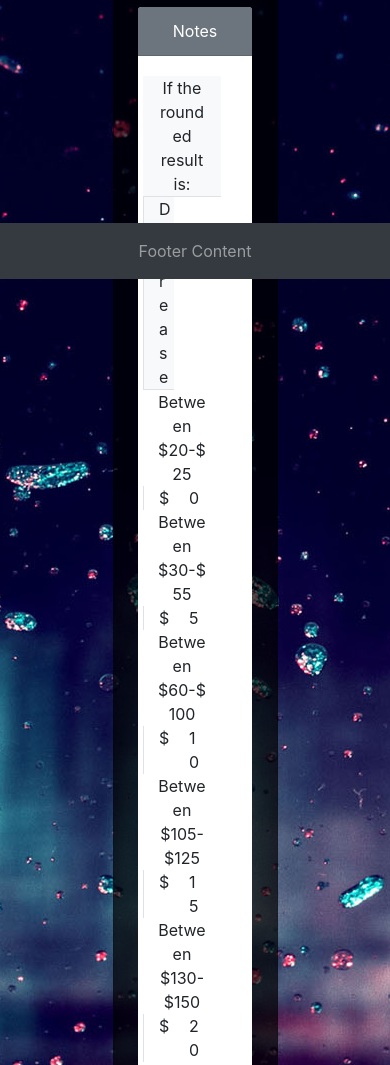
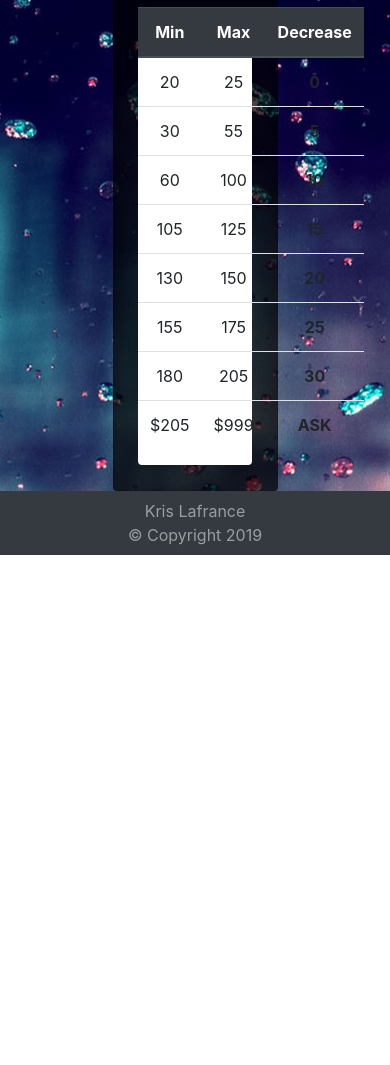
Before and after one commit to Ero6067/retail-margin-calculator, a plain HTML site: page index.html in a window 390 px wide. Shown: the part 565-1630 px from the top of the page. After the commit the page ends 1120 px from the top, so only its background shows below. Drawn offline with nearby package versions, Linux system fonts and the light colour scheme.

Commit message:
converted notes to a table and working on responsiveness

```diff
--- a/app.js
+++ b/app.js
@@ -39,7 +39,7 @@ function clearAll() {
 }
 // Calculation and rounding
 let calculatePrice = price => {
-	let num = (Math.ceil((price * 2) / 5) * 5);
+	let num = Math.ceil((price * 2) / 5) * 5;
 	if (num <= 25) {
 		return num - 0.01;
 	} else if (num >= 30 && num <= 55) {
@@ -60,3 +60,6 @@ let calculatePrice = price => {
 		return "Error";
 	}
 };
+
+// Get current year for the copyright
+$("#year").text(new Date().getFullYear());
--- a/index.html
+++ b/index.html
@@ -29,7 +29,15 @@
 		<div class="container">
 			<div class="card app-card">
 				<!-- Calculator Form -->
-				<div class="app-form card text-center ">
+				<div class="app-form card text-center">
+					<!-- <ul class="nav nav-tabs">
+						<li class="nav-item">
+							<a class="nav-link active" href="#">Calculator</a>
+						</li>
+						<li class="nav-item">
+							<a class="nav-link" href="#">Notes</a>
+						</li>
+					</ul> -->
 					<div class="card-body">
 						<div class="content">
 							<form id="calculate-form">
@@ -63,66 +71,66 @@
 				</div>
 				<!-- Notes -->
 				<div class="card text-center price-detail app-form border-0">
-					<div class="notes-form card-header bg-secondary text-white">
-						Notes
-					</div>
-					<div class="card-body ">
-						<div class="content ">
-							<div class="row">
-								<div class="col-9 bg-light border-bottom">
-									If the rounded result is:
-								</div>
-								<div class="col-3 border-bottom border-left bg-light">
-									Decrease
-								</div>
-							</div>
-							<div class="row">
-								<div class="col-9 ">Between $20-$25</div>
-								<div class="col-1  border-left">$</div>
-								<div class="col-2 ">0</div>
-							</div>
-							<div class="row">
-								<div class="col-9 ">Between $30-$55</div>
-								<div class="col-1 border-left">$</div>
-								<div class="col-2 ">5</div>
-							</div>
-							<div class="row">
-								<div class="col-9 ">Between $60-$100</div>
-								<div class="col-1 border-left">$</div>
-								<div class="col-2 ">10</div>
-							</div>
-							<div class="row">
-								<div class="col-9 ">Between $105-$125</div>
-								<div class="col-1 border-left">$</div>
-								<div class="col-2">15</div>
-							</div>
-							<div class="row">
-								<div class="col-9 ">Between $130-$150</div>
-								<div class="col-1 border-left">$</div>
-								<div class="col-2">20</div>
-							</div>
-							<div class="row">
-								<div class="col-9 ">Between $155-$175</div>
-								<div class="col-1 border-left">$</div>
-								<div class="col-2">25</div>
-							</div>
-							<div class="row">
-								<div class="col-9 ">Between $180-$205</div>
-								<div class="col-1 border-left">$</div>
-								<div class="col-2">30</div>
-							</div>
-							<div class="row">
-								<div class="col-9 ">Above $205</div>
-								<div class="col-3 border-left">ASK</div>
-							</div>
-						</div>
-					</div>
+					<table class="table">
+						<thead class="thead-dark">
+							<tr>
+								<th scope="col">Min</th>
+								<th scope="col">Max</th>
+								<th scope="col">Decrease</th>
+							</tr>
+						</thead>
+						<tbody>
+							<tr>
+								<td>20</td>
+								<td>25</td>
+								<th>0</th>
+							</tr>
+							<tr>
+								<td>30</td>
+								<td>55</td>
+								<th>5</th>
+							</tr>
+							<tr>
+								<td>60</td>
+								<td>100</td>
+								<th>10</th>
+							</tr>
+							<tr>
+								<td>105</td>
+								<td>125</td>
+								<th>15</th>
+							</tr>
+							<tr>
+								<td>130</td>
+								<td>150</td>
+								<th>20</th>
+							</tr>
+							<tr>
+								<td>155</td>
+								<td>175</td>
+								<th>25</th>
+							</tr>
+							<tr>
+								<td>180</td>
+								<td>205</td>
+								<th>30</th>
+							</tr>
+							<tr>
+								<td>$205</td>
+								<td>$999</td>
+								<th>ASK</th>
+							</tr>
+						</tbody>
+					</table>
 				</div>
 			</div>
 		</div>
-		<footer class="footer mt-auto py-3 bg-dark fixed-bottom">
+		<footer class="footer py-2 bg-dark">
 			<div class="container text-center">
-				<span class="text-white-50">Footer Content</span>
+				<span class="text-white-50"
+					>Kris Lafrance <br />
+					&copy; Copyright <span id="year"></span>
+				</span>
 			</div>
 		</footer>
 
--- a/style.css
+++ b/style.css
@@ -29,3 +29,8 @@ body {
 #calculate-btn {
 	margin-top: 15px;
 }
+
+footer {
+	bottom: 0;
+	width: 100%;
+}
```
